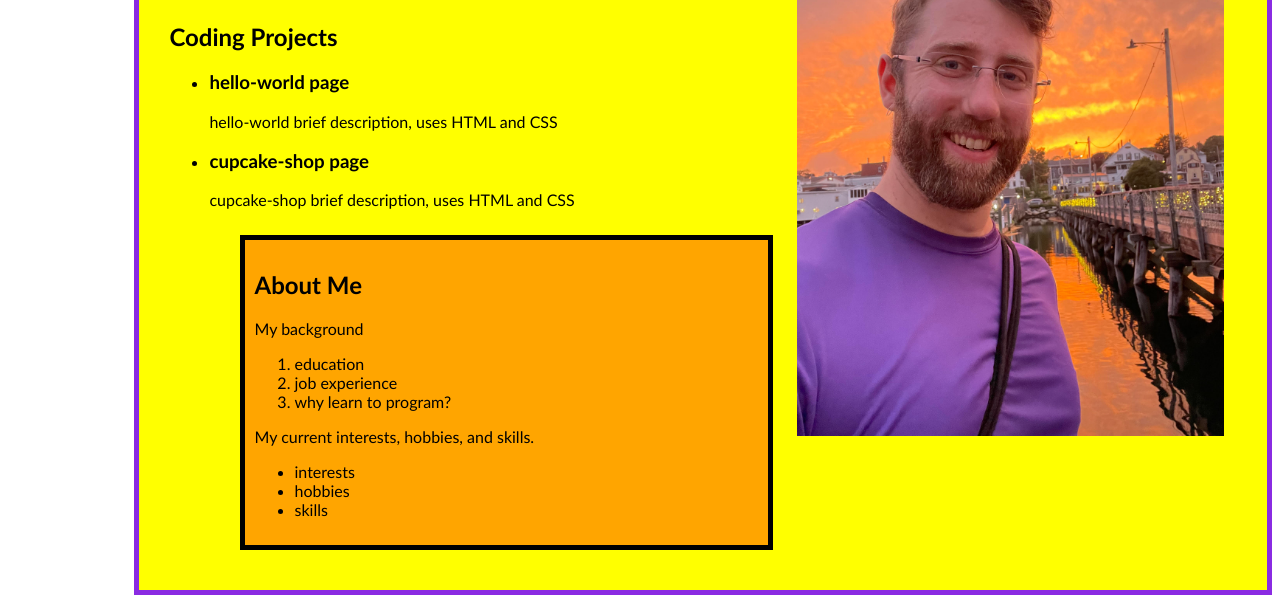
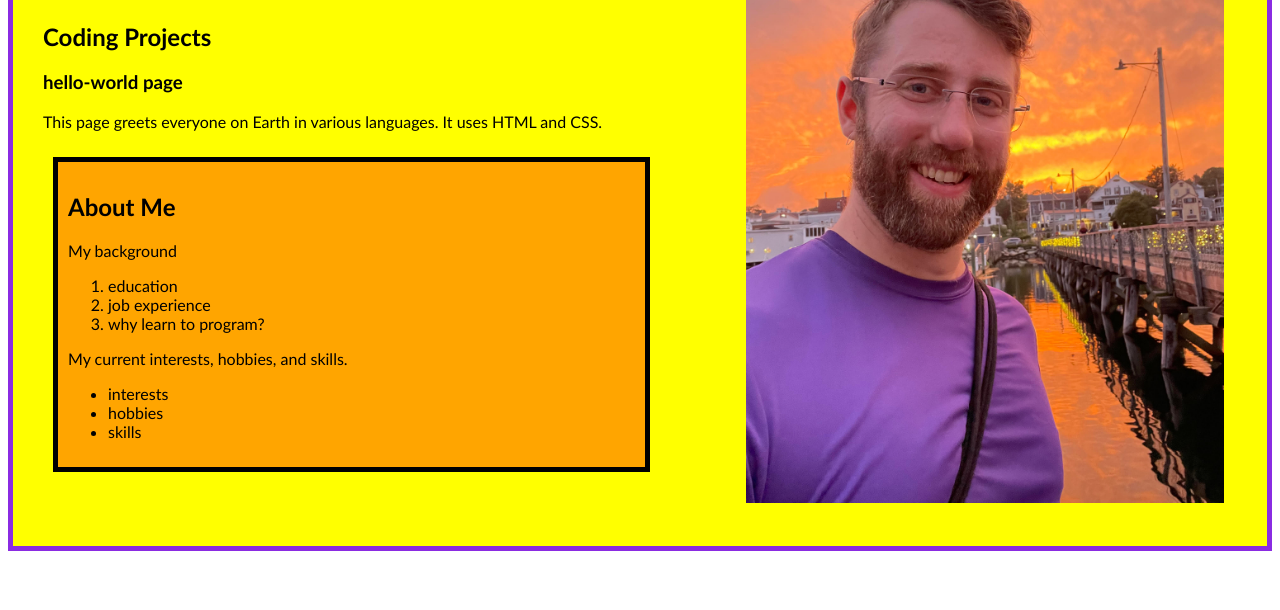
Before and after one commit to curtisbrooks678/portfolio-webpage, a plain HTML site: page index.html in a window 1280 px wide. Shown: the part 190-800 px from the top of the page. Drawn offline with Linux system fonts and the light colour scheme.

Commit message:
fix float issues for css elements

```diff
--- a/css/styles.css
+++ b/css/styles.css
@@ -8,7 +8,7 @@ h1 {
 }
 
 .coding-projects {
-    width: 90%;
+    width: 100%;
     padding: 30px;
     border: solid blueviolet;
     border-width: 5px;
@@ -34,5 +34,5 @@ h1 {
     background-color: orange;
     margin: 10px;
     box-sizing: border-box;
-    float: right;
+    float: left;
 }
--- a/index.html
+++ b/index.html
@@ -10,12 +10,8 @@
             <img src="curtis.jpeg" class= "curtis-pic" alt="Curtis at Boothbay Harbor">
             <h1>Curtis Brooks</h1>
             <h2>Coding Projects</h2>
-            <ul>
-                <li><h3>hello-world page</h3></li> <!-- link to ghpage -->
-                <p>hello-world brief description, uses HTML and CSS</p>
-                <li><h3>cupcake-shop page</h3></li> <!-- link to ghpage -->
-                <p>cupcake-shop brief description, uses HTML and CSS</p>
-            </ul>
+            <h3>hello-world page</h3> <!-- link to ghpage -->
+            <p>This page greets everyone on Earth in various languages. It uses HTML and CSS.</p>
             <div class= "about-me">
                 <h2>About Me</h2>
                 <p> My background</p>
```
